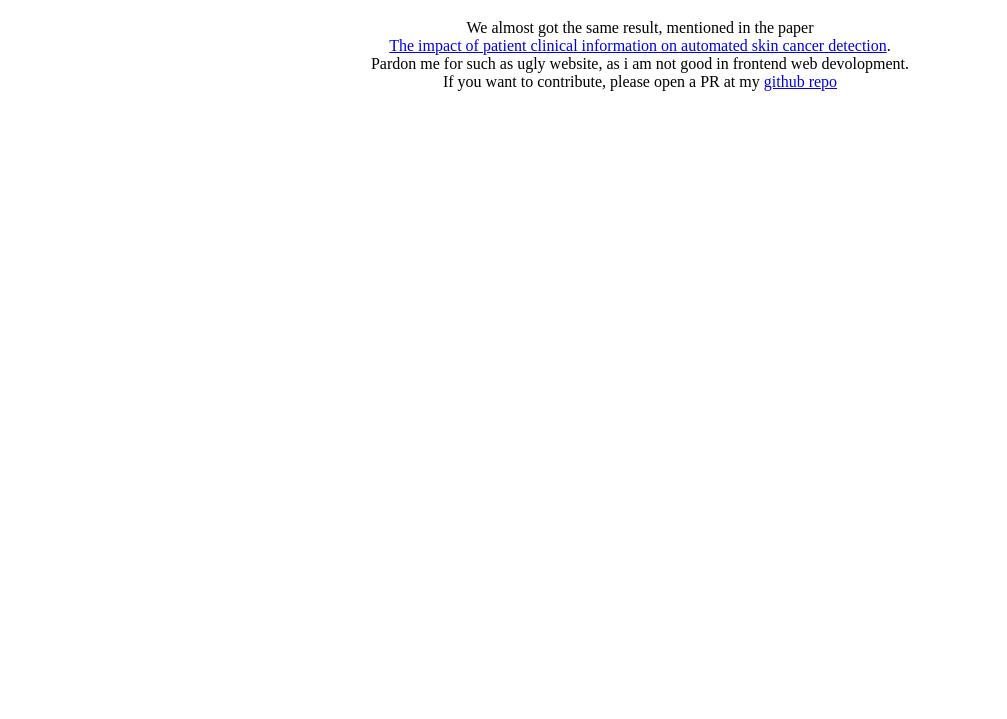
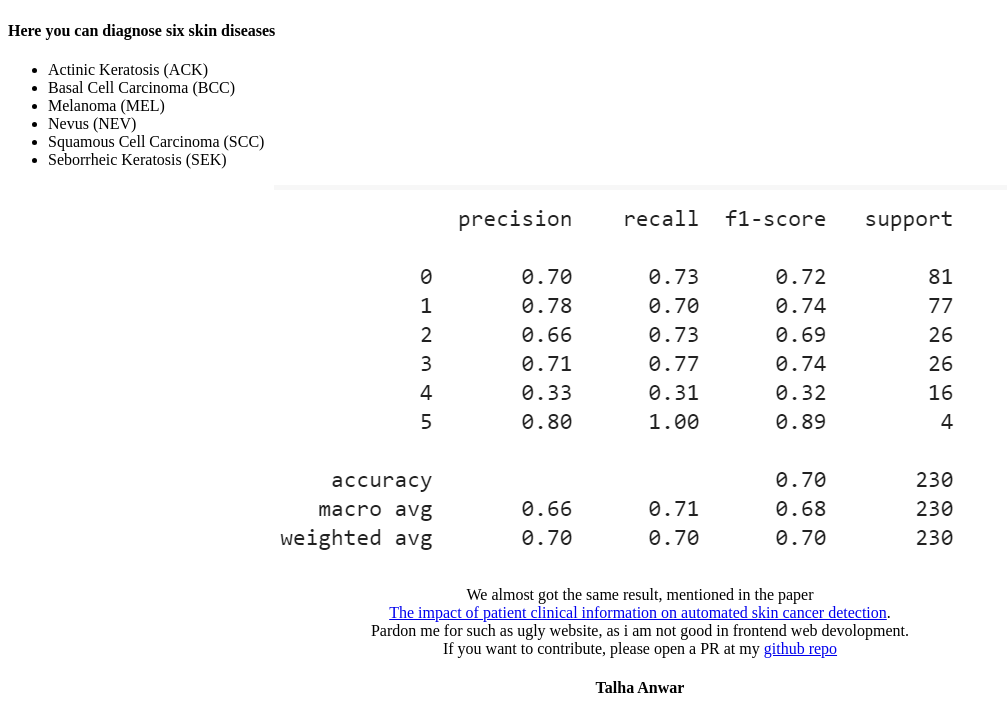
Before and after one commit to talhaanwarch/skin_lesion_diagnosis_app, a Django app: template sub_app/templates/home.html in a window 1280 px wide. Shown: the part 503-1222 px from the top of the page, without its empty margins (0-1007 px from the left). Before the commit the page ends 594 px from the top, so only its background shows below. Run offline with Django 3.2, Linux system fonts and the light colour scheme; the template is opened without the code that fills it, so the values that code supplies are empty.

Commit message:
updated home page

```diff
--- a/sub_app/templates/home.html
+++ b/sub_app/templates/home.html
@@ -15,6 +15,20 @@
 	<h3>{{ pred }}</h3>
 </center>
 
+<h4>Here you can diagnose six skin diseases	</h4>
+<ul>
+	<li>Actinic Keratosis (ACK)	</li>
+	<li>Basal Cell Carcinoma (BCC)	</li>
+	<li>Melanoma (MEL)	</li>
+	<li>Nevus (NEV)	</li>
+	<li>Squamous Cell Carcinoma (SCC)	</li>
+	<li>Seborrheic Keratosis (SEK)	</li>
+</ul>
+
+<center><img src="result.png" alt="result"></center>
+
+
+
 <center>
 <p>We almost got the same result, mentioned in the paper <br>
 <a href="https://www.sciencedirect.com/science/article/pii/S0010482519304019?via%3Dihub">The impact of patient clinical information on automated skin cancer detection</a>.<br>
@@ -22,3 +36,5 @@ Pardon me for such as ugly website, as i am not good in frontend web devolopment
 If you want to contribute, please open a PR at my <a href="https://github.com/talhaanwarch/skin_lesion_diagnosis_app">github repo</a>
  </p>
  </center>
+ <center>
+ <h4> Talha Anwar</h4></center>
```
Also changed, not shown: sub_app/templates/result.png (added).
